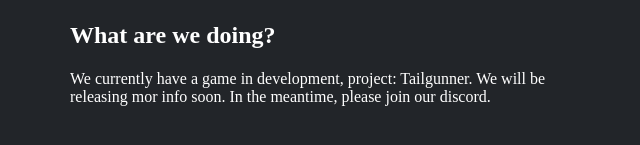
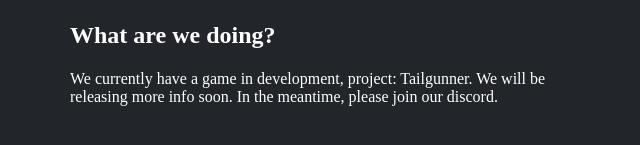
Before and after one commit to Sacknana/sacknana.github.io, a plain HTML site: page about.html in a window 1280 px wide. Shown: the part 515-660 px from the top of the page, 320-960 px from the left. Drawn offline with nearby package versions, Linux system fonts and the light colour scheme.

Commit message:
Update about.html

```diff
--- a/about.html
+++ b/about.html
@@ -67,6 +67,6 @@
   </article>
   <article>
   <h2>What are we doing?</h2>
-  <p>We currently have a game in development, project: Tailgunner. We will be releasing mor info soon. In the meantime, please join our discord.</p>
+  <p>We currently have a game in development, project: Tailgunner. We will be releasing more info soon. In the meantime, please join our discord.</p>
   </article>
 </body>
```
